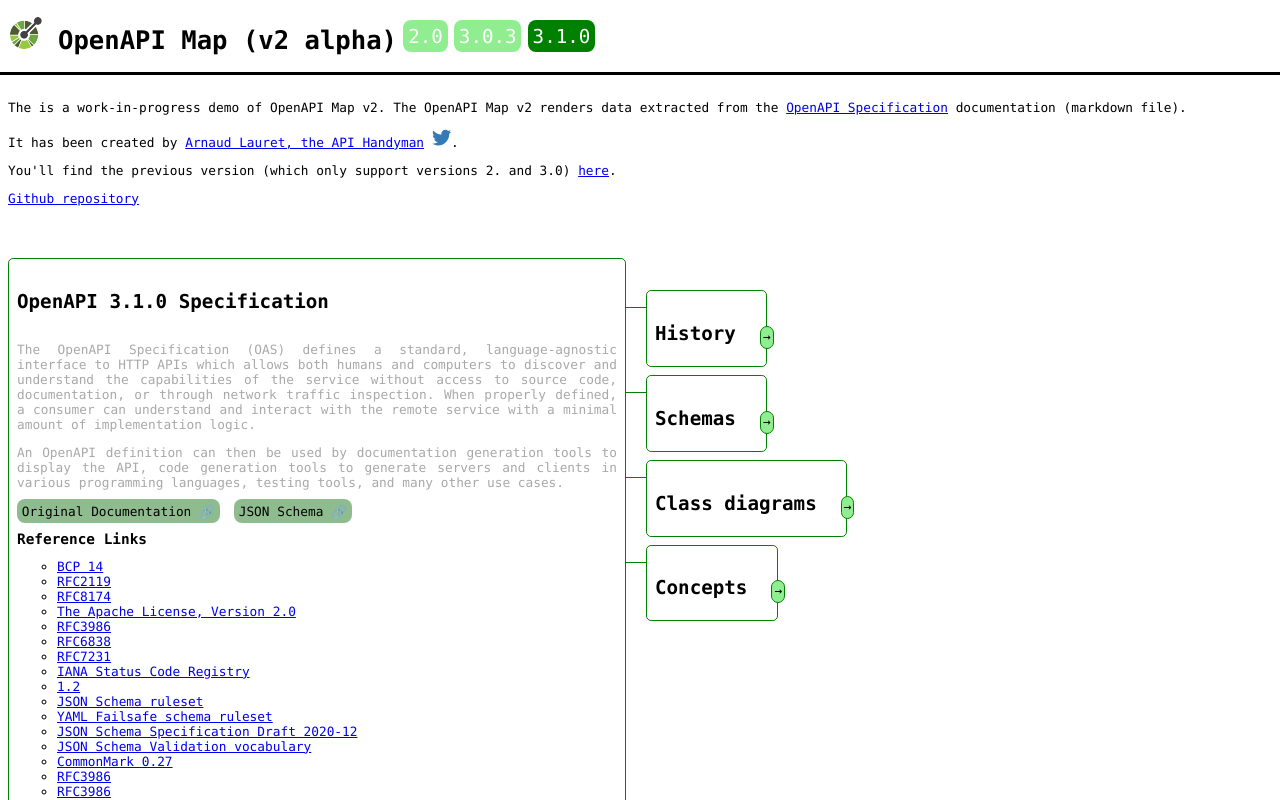
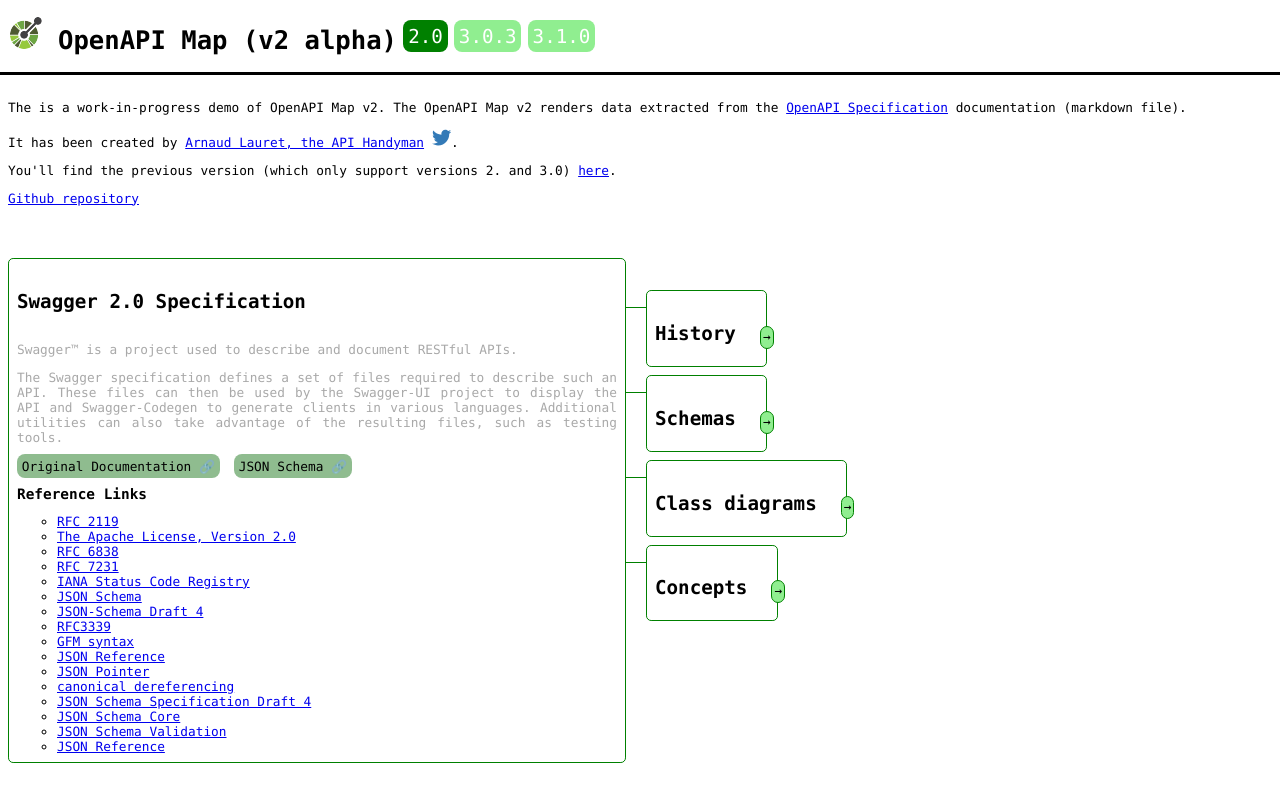
Before and after one commit to arno-di-loreto/api-specifications-documentation-as-data, a plain HTML site: page oas-data-viewer-web-component/index.html in a window 1280 px wide. Both pictures are taken after a click on the element "2.0". Shown: the top 800 px of the page. Drawn offline with Linux system fonts and the light colour scheme.

Commit message:
Fix version switching not working: replace event.path by event.composedPath() (again 🤦)

```diff
--- a/oas-data-viewer-web-component/index.html
+++ b/oas-data-viewer-web-component/index.html
@@ -105,7 +105,7 @@
 
       function onVersionClick(event){
         console.log('onVersionClick', event);
-        const version = event.path[0];
+        const version = event.composedPath()[0];
         const viewer = document.querySelector('specification-viewer');
         const dataFile = '../specifications-data/'+version.textContent+'.json';
         console.log('data file', dataFile);
```
